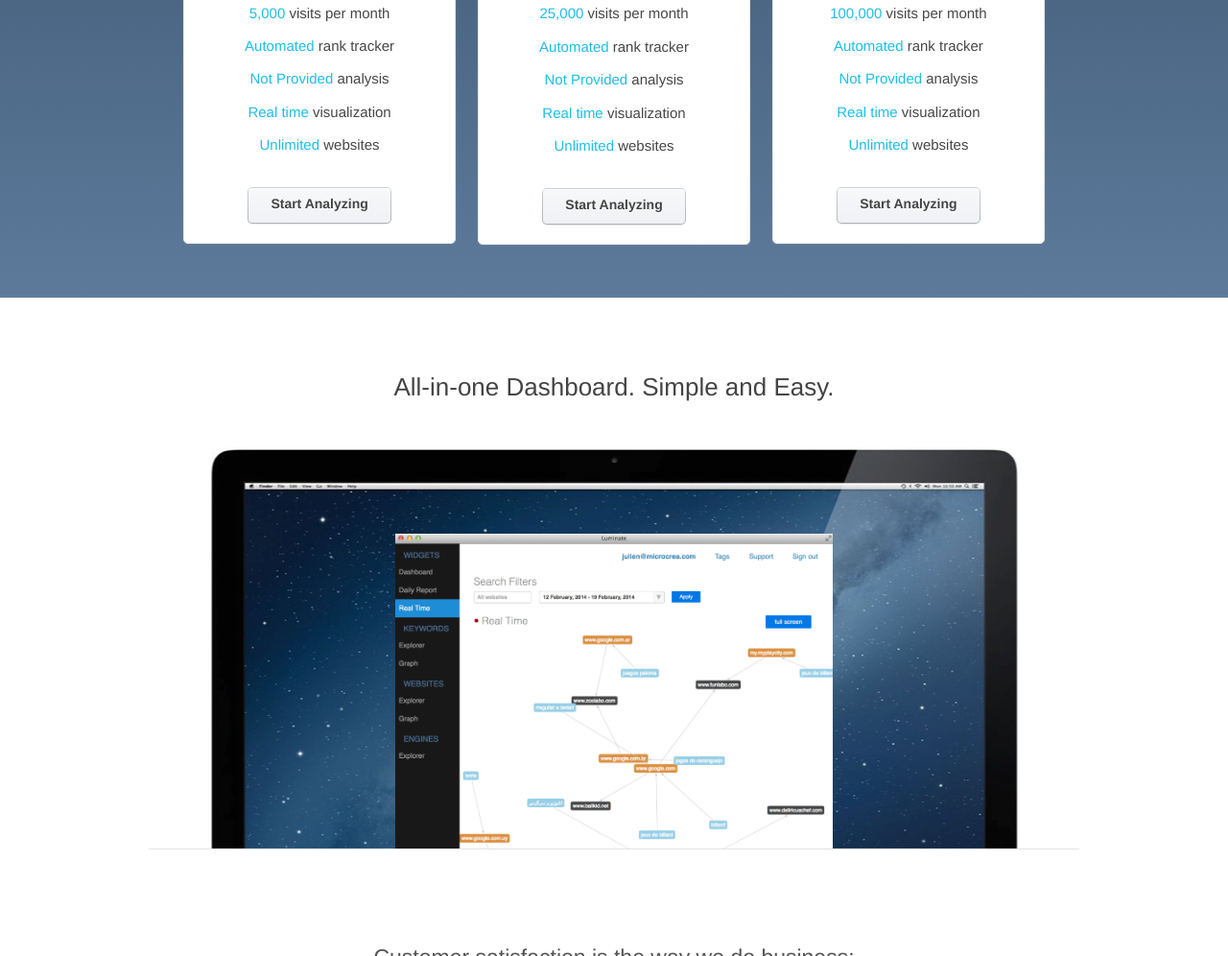
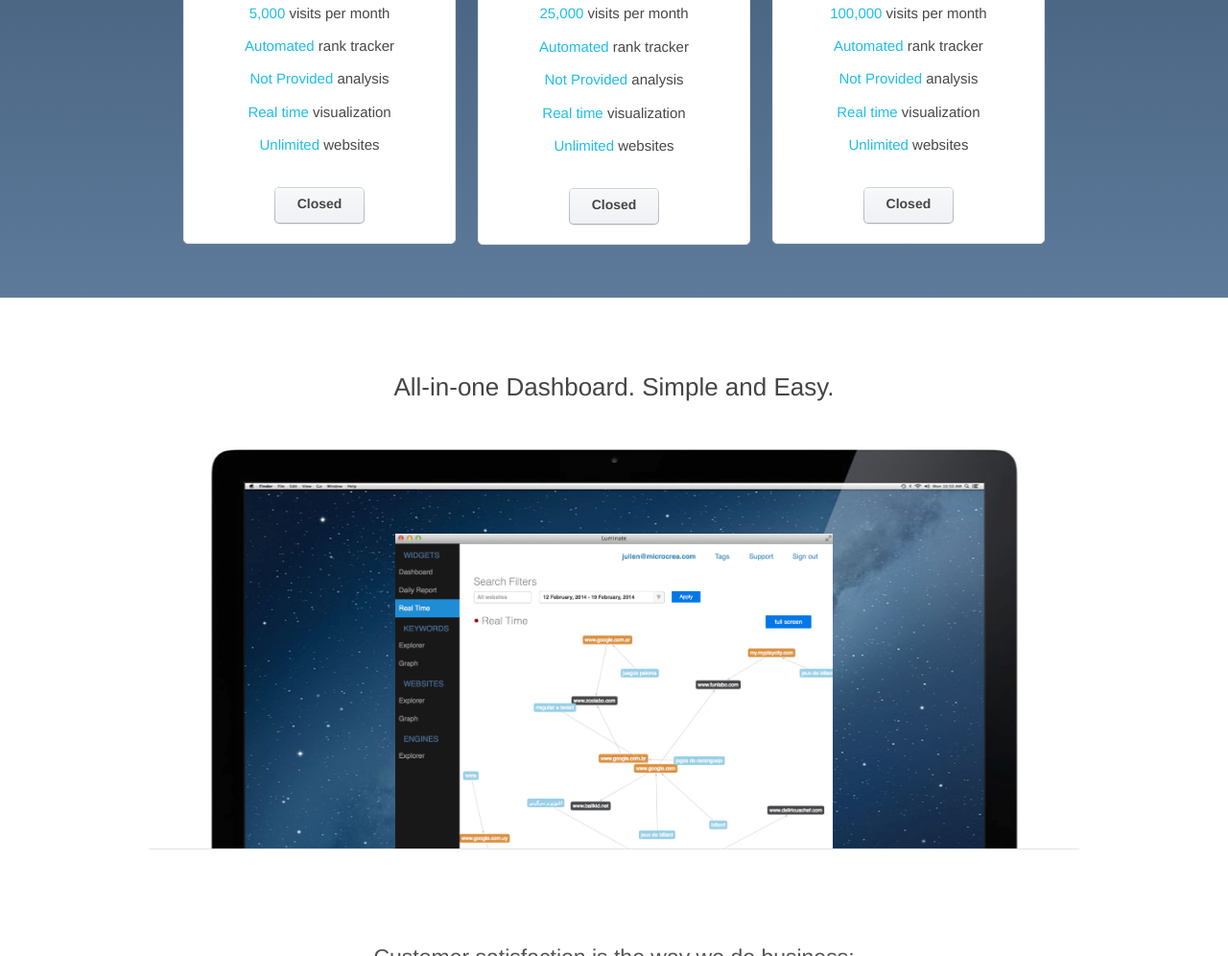
Before and after one commit to hartator/www.keyseo.io, a plain HTML site: page index.html in a window 1280 px wide. Shown: the part 1920-2916 px from the top of the page at 96% size. Drawn offline with nearby package versions, Linux system fonts and the light colour scheme; some packages are replaced by stand-ins of ours; a script that the page names is missing.

Commit message:
Disable Sign Up buttons

```diff
--- a/index.html
+++ b/index.html
@@ -166,8 +166,8 @@
 	                            websites
 	                        </div>
 	                    </div>
-	                    <a class="btn-signup button-clear" href="/users/sign_up?plan=professional">
-	                        <span>Start Analyzing</span>
+	                    <a class="btn-signup button-clear" href="#">
+	                        <span>Closed</span>
 	                    </a>
 	                </div>
 	            </div>
@@ -202,8 +202,8 @@
 	                            websites
 	                        </div>
 	                    </div>
-	                    <a class="btn-signup button-clear" href="/users/sign_up?plan=business">
-	                        <span>Start Analyzing</span>
+	                    <a class="btn-signup button-clear" href="#">
+	                        <span>Closed</span>
 	                    </a>
 	                </div>
 	            </div>
@@ -237,8 +237,8 @@
 	                            websites
 	                        </div>
 	                    </div>
-	                    <a class="btn-signup button-clear" href="/users/sign_up?plan=agency">
-	                        <span>Start Analyzing</span>
+	                    <a class="btn-signup button-clear" href="#">
+	                        <span>Closed</span>
 	                    </a>
 	                </div>
 	            </div>
```
